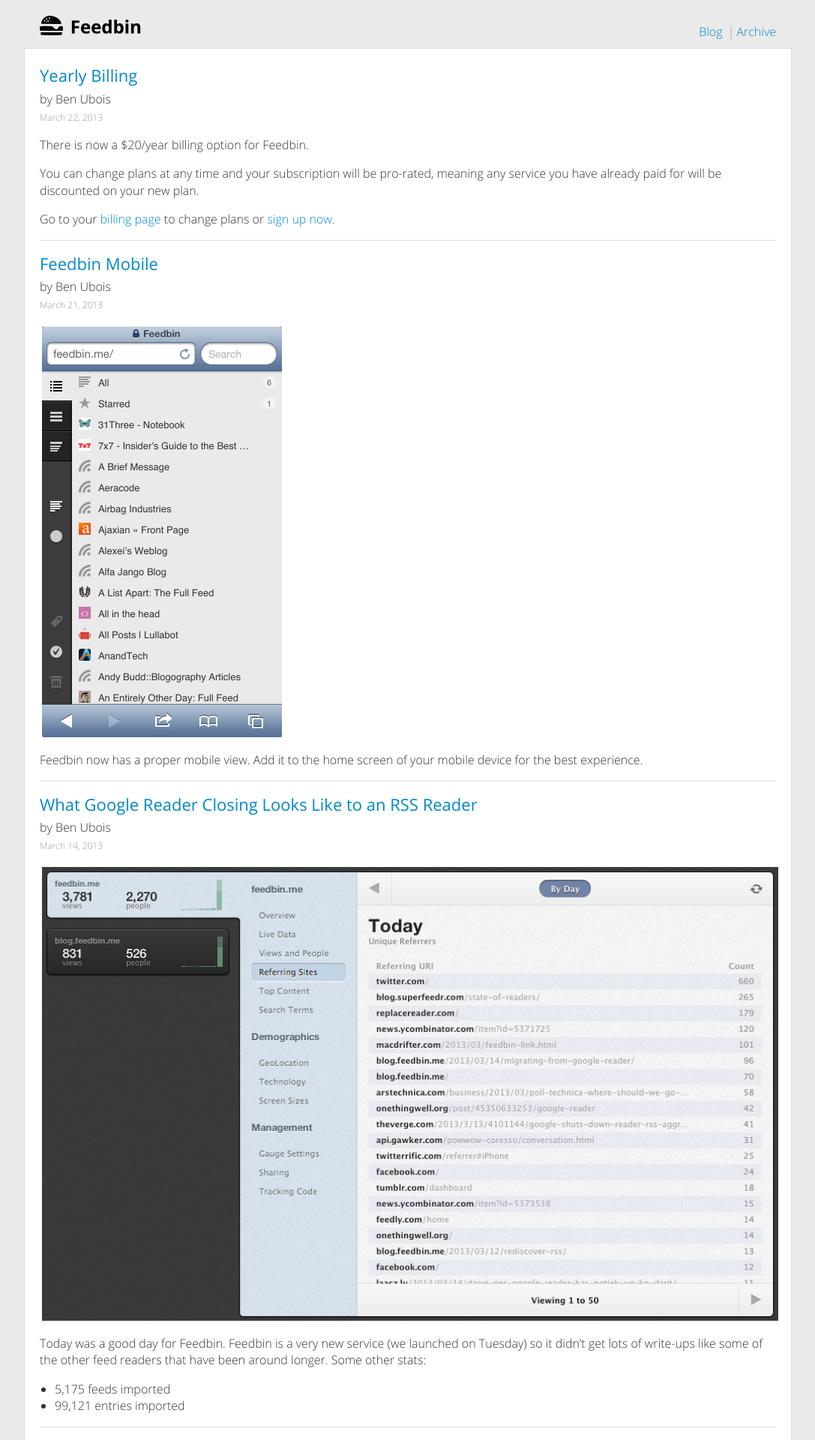
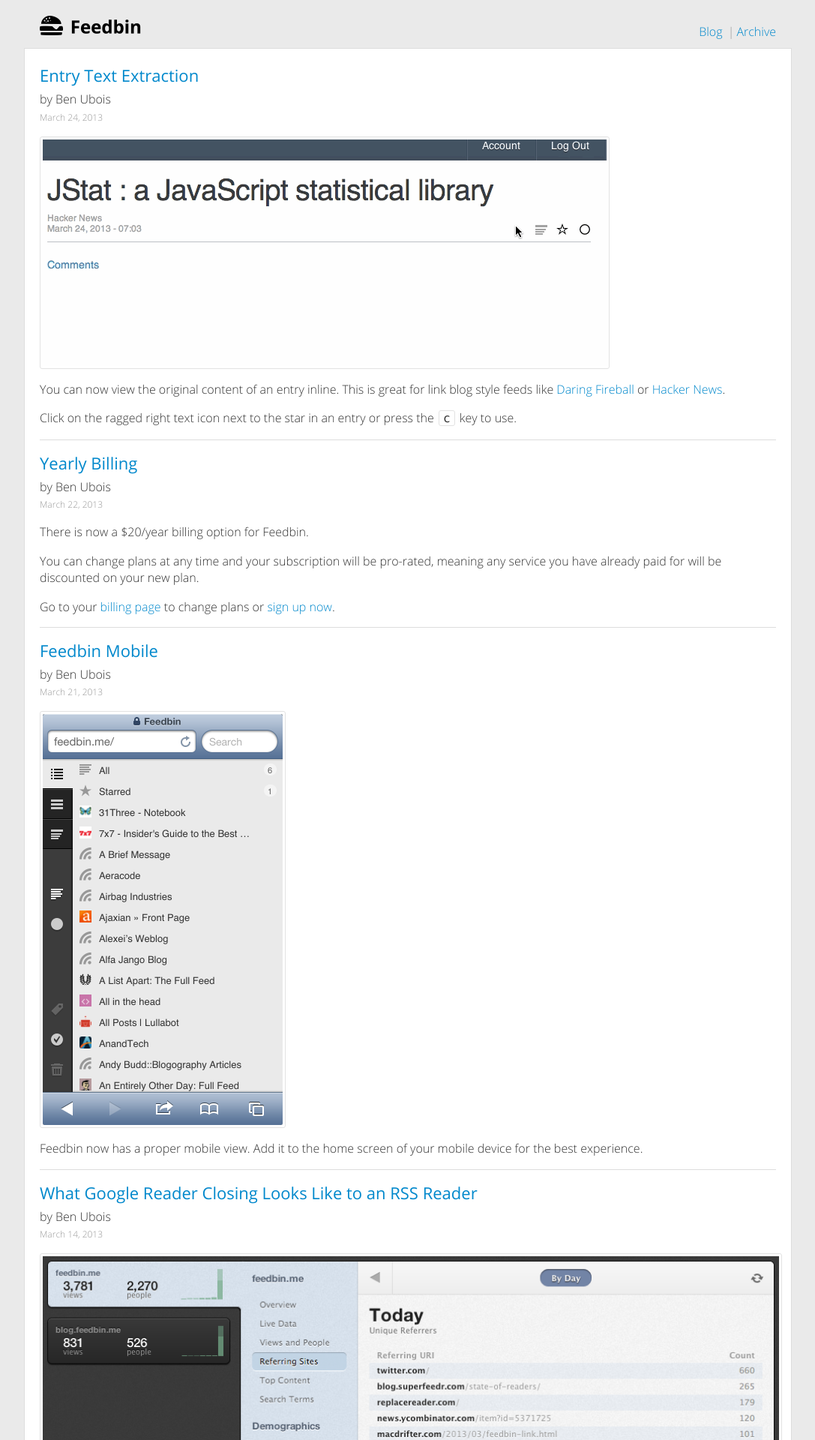
Before and after one commit to digideskio/feedbin-blog, a Jekyll site: the page built from index.html, in a window 1280 px wide. Shown: the top 1920 px of the page at 75% size, without its empty margins (96-1183 px from the left). Built offline with Jekyll 4.4.1, drawn with Linux system fonts in a browser that asks for light colours; the list of posts is cut into pages by our own code; comment, search, counter and statistics services are not loaded.

Commit message:
Added entry text extraction article.

```diff
--- /dev/null
+++ b/_posts/2013-03-24-entry-text-extraction.md
@@ -0,0 +1,11 @@
+---
+layout: post
+title:  Entry Text Extraction
+author: Ben Ubois
+---
+
+<img src="/assets/images/2013-03-24/content_extraction.gif" style="max-width: 752px;" />
+
+You can now view the original content of an entry inline. This is great for link blog style feeds like [Daring Fireball](http://daringfireball.net) or [Hacker News](https://news.ycombinator.com/).
+
+Click on the ragged right text icon next to the star in an entry or press the `c` key to use.
--- a/assets/stylesheets/css.css
+++ b/assets/stylesheets/css.css
@@ -136,6 +136,7 @@
 	display: block;
 	width: 100%;
 	max-width: 100%;
+	border: 1px solid #e2e2e2;
 }
 
 table {
@@ -182,6 +183,15 @@
 	font-size: 12px;
 	font-weight: 400;
 	margin-bottom: 15px;
+}
+
+code {
+	font-family: Consolas, monospace;
+	margin: 0 2px;
+	padding: 0px 5px;
+	border: 1px solid #e2e2e2;
+	border-radius: 3px;
+	white-space: nowrap;
 }
 
 /*----------------------------------------------
```
Also changed, not shown: assets/images/2013-03-24/content_extraction.gif (added).
